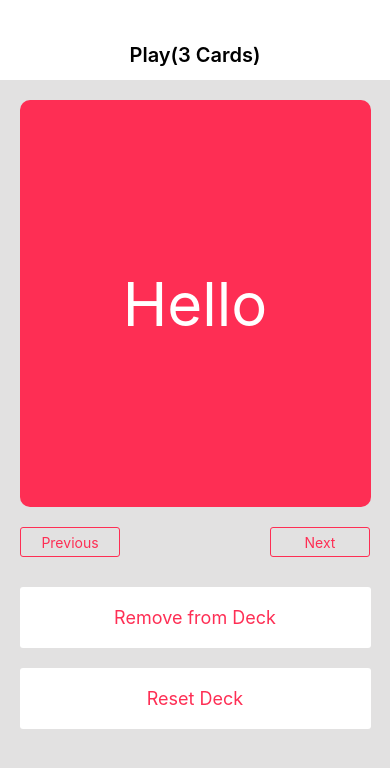
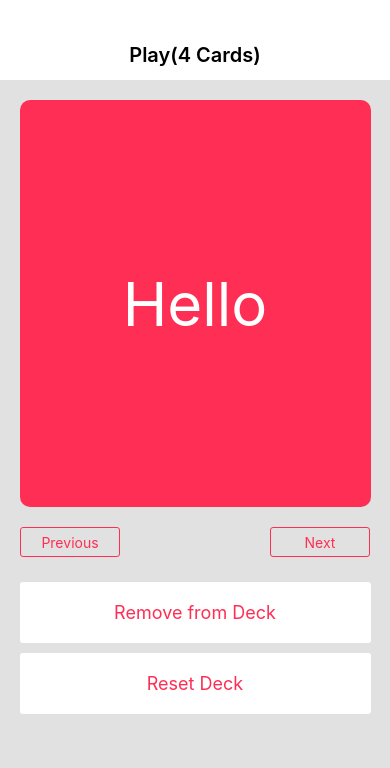
Before and after one commit to HoXuanTy/React_Native, a React Native app: screen / in a window 390 px wide. Shown: the top 768 px of the page. Built offline with nearby package versions, Linux system fonts and the light colour scheme.

Commit message:
add: function remove

```diff
--- a/src/components/PlayScreen.js
+++ b/src/components/PlayScreen.js
@@ -1,18 +1,16 @@
 import React, { View, Text, StyleSheet, Pressable } from "react-native";
 import { useState } from 'react';
-
-const  PlayScreen = () => {
+const PlayScreen = () => {
     const [Language, setLanguage] = useState('en');
     const [Index, setIndex] = useState(0);
+    const [languageDate, setLanguageDate] = useState([
+      { en: "Hello", vi: "xin chào" },
+      { en: "Mouse", vi: "Chuột" },
+      { en: "Table", vi: "Bàn" },
+      { en: "computor", vi: "Máy Tính" }
+    ]);
 
-    const languageDate =[
-        {en:"Hello", vi:"xin chào"},
-        {en:"Mouse", vi:"Chuột"},
-        {en:"Table", vi:"Bàn"}
-    ]
-
-
-
+    const [currentData, setCurrentData] = useState(languageDate[0]);
 
     const toggleLanguage = () => {
       if (Language === 'en') {
@@ -21,18 +19,38 @@ const  PlayScreen = () => {
         setLanguage('en');
       }
     };
+
     const nextItem = () => {
       if (Index < languageDate.length - 1) {
         setIndex(Index + 1);
+        setCurrentData(languageDate[Index + 1]);
       }
     };
-    const previousItem = () =>{
-        if (Index){
-            setIndex(Index -1)
+
+    const previousItem = () => {
+      if (Index > 0) {
+        setIndex(Index - 1);
+        setCurrentData(languageDate[Index - 1]);
+      }
+    };
+
+    const handleRemove = () => {
+      const newData = [...languageDate];
+      if (newData.length > 0) {
+        newData.splice(Index, 1);
+        setLanguageDate(newData);
+
+        if (newData.length === 0) {
+          setCurrentData({});
+          setIndex(0);
+        } else if (Index >= newData.length) {
+          setIndex(newData.length - 1);
+          setCurrentData(newData[newData.length - 1]);
+        } else {
+          setCurrentData(newData[Index]);
         }
       }
-
-    const currentData = languageDate[Index];
+    };
 
     return (
       <View style={styles.contents}>
@@ -47,7 +65,7 @@ const  PlayScreen = () => {
           </View>
         </Pressable>
         <View style={styles.Derects}>
-                <Pressable style={styles.DerectsBtn} >
+          <Pressable style={styles.DerectsBtn}>
             <Text style={styles.TextBtn} onPress={previousItem}>Previous</Text>
           </Pressable>
           <Pressable style={styles.DerectsBtn} onPress={nextItem}>
@@ -55,7 +73,7 @@ const  PlayScreen = () => {
           </Pressable>
         </View>
         <View style={styles.BottomBtn}>
-                <Pressable style={styles.BottomBtn_Tap}>
+          <Pressable style={styles.BottomBtn_Tap} onPress={handleRemove}>
             <Text style={styles.BottomBtn_Text}>Remove from Deck</Text>
           </Pressable>
           <Pressable style={styles.BottomBtn_Tap}>
@@ -125,7 +143,7 @@ const styles = StyleSheet.create({
     },
     BottomBtn_Tap:{
         width: '90%',
-        marginVertical: 10,
+        marginVertical: 5,
         paddingVertical: 20,
         backgroundColor: '#FFFFFF',
         alignItems: 'center',
```
Lines whose indentation alone changed are shown as unchanged.
